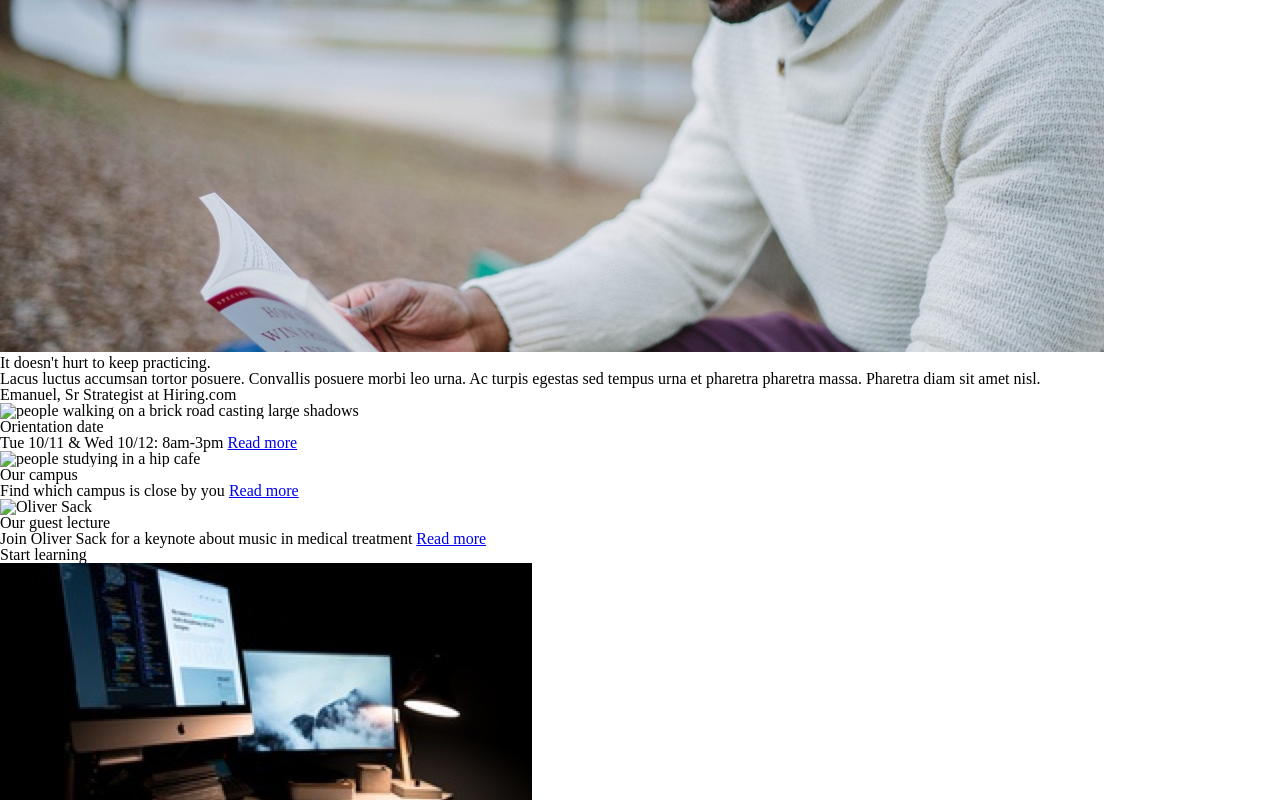
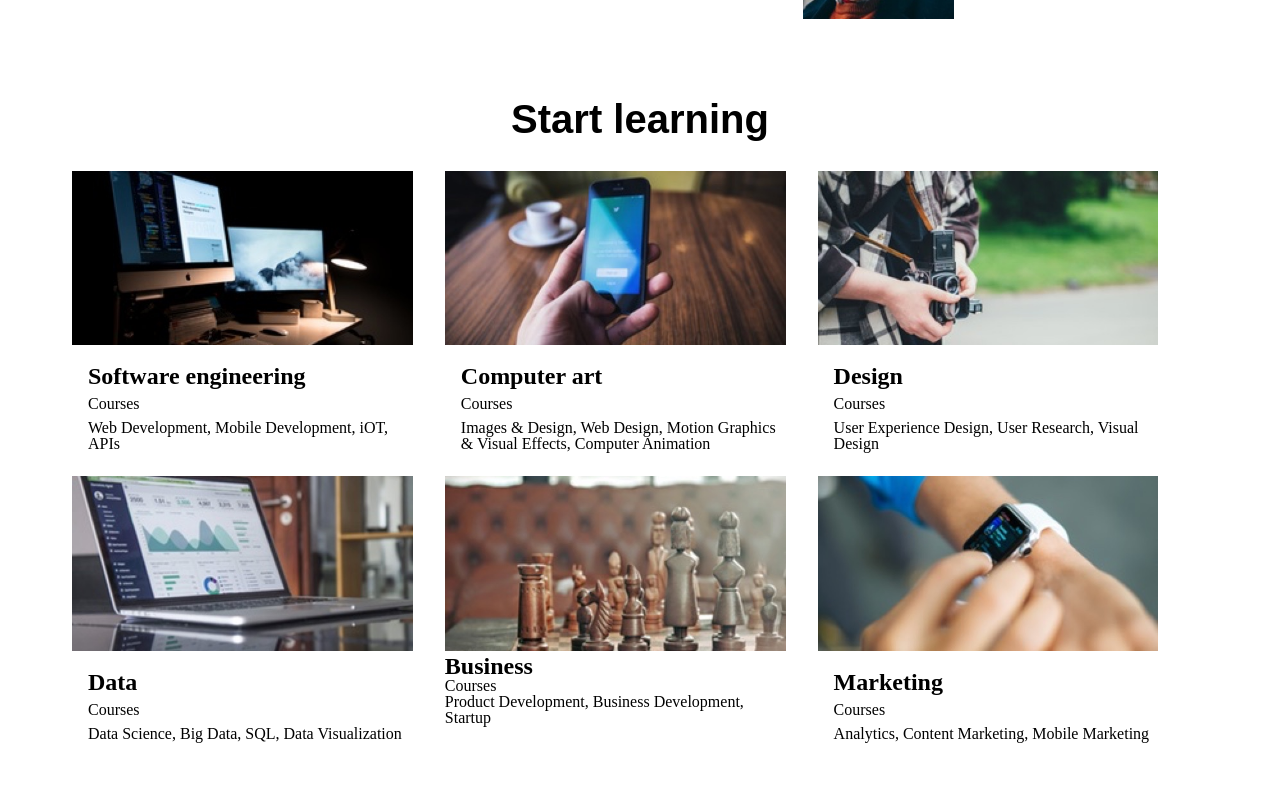
Before and after one commit to aaronjsnyder/colmar, a plain HTML site: page index.html in a window 1280 px wide. Shown: the part 1220-2020 px from the top of the page. Drawn offline with Linux system fonts and the light colour scheme.

Commit message:
Create rough css layout minus footer

```diff
--- a/index.html
+++ b/index.html
@@ -10,8 +10,10 @@
 
 <!--Header-->
     <header>
+      <div class="logo">
         <img src="./resources/images/ic-logo.svg" alt="Colmar Academy lion logo">
         <span><strong>Colmar</strong>Academy</span>
+      </div>
       <nav>
         <ul>
           <li><span>On campus</span></li>
@@ -22,6 +24,8 @@
       </nav>
     </header>
 
+    <div class="main-content">
+
 
 <!--CTA Section-->
 
@@ -30,7 +34,9 @@
         <div class="cta">
           <h1>Learn something new everyday</h1>
           <h2>Lorum ipsum dolor sit amet, consectetur adipiscing elit.</h2>
+          <div class="button">
             <span><a href="#">Start here</a></span>
+          </div>
         </div>
       </section>
 
@@ -50,7 +56,7 @@
         <div class="supporting">
 
           <article class="supporting">
-          <img src="./resources/images/information-orientation" alt="people walking on a
+            <img src="./resources/images/information-orientation.jpg" alt="people walking on a
             brick road casting large shadows">
             <div class="content">
               <h2>Orientation date</h2>
@@ -60,7 +66,7 @@
           </article>
 
           <article class="supporting">
-          <img src="./resources/images/information-campus" alt="people studying in a hip cafe">
+            <img src="./resources/images/information-campus.jpg" alt="people studying in a hip cafe">
             <div class="content">
               <h2>Our campus</h2>
               <span>Find which campus is close by you</span>
@@ -69,7 +75,7 @@
           </article>
 
           <article class="supporting">
-          <img src="./resources/images/information-guest-lecture" alt="Oliver Sack">
+            <img src="./resources/images/information-guest-lecture.jpg" alt="Oliver Sack">
             <div class="content">
               <h2>Our guest lecture</h2>
               <span>Join Oliver Sack for a keynote about music in medical treatment</span>
@@ -86,54 +92,71 @@
 
         <h1>Start learning</h1>
 
+        <div class="articles">
           <article class="course">
             <img src="./resources/images/course-software.jpg" alt="2 side by side computer monitors">
+            <div class="content">
               <h2>Software engineering</h2>
               <span>Courses</span>
-        <span>Web Development, Mobile Development, iOT, APIs</span>
+              <p>Web Development, Mobile Development, iOT, APIs</p>
+            </div>
           </article>
 
           <article class="course">
             <img src="./resources/images/course-computer-art.jpg" alt="a hand holding an iPhone">
+            <div class="content">
               <h2>Computer art</h2>
               <span>Courses</span>
-        <span>Images & Design, Web Design, Motion Graphics & Visual Effects, Computer Animation</span>
+              <p>Images & Design, Web Design, Motion Graphics & Visual Effects, Computer Animation</p>
+            </div>
           </article>
 
           <article class="course">
             <img src="./resources/images/course-design.jpg" alt="man holding a fancy camera">
+            <div class="content">
               <h2>Design</h2>
               <span>Courses</span>
-        <span>User Experience Design, User Research, Visual Design</span>
+              <p>User Experience Design, User Research, Visual Design</p>
+            </div>
           </article>
 
           <article class="course">
             <img src="./resources/images/course-data.jpg" alt="laptop displaying a data driven graph">
+            <div class="content">
               <h2>Data</h2>
               <span>Courses</span>
-        <span>Data Science, Big Data, SQL, Data Visualization</span>
+              <p>Data Science, Big Data, SQL, Data Visualization</p>
+            </div>
           </article>
 
           <article class="course">
             <img src="./resources/images/course-business.jpg" alt="a chessboard">
+            <div class="">
               <h2>Business</h2>
               <span>Courses</span>
-        <span>Product Development, Business Development, Startup</span>
+              <p>Product Development, Business Development, Startup</p>
+            </div>
           </article>
 
           <article class="course">
             <img src="./resources/images/course-marketing.jpg" alt="hands checking an Apple watch">
+            <div class="content">
               <h2>Marketing</h2>
               <span>Courses</span>
-        <span>Analytics, Content Marketing, Mobile Marketing</span>
+              <p>Analytics, Content Marketing, Mobile Marketing</p>
+            </div>
           </article>
+        </div>
       </section>
 
 
 <!--Thesis Section-->
 
       <section class="thesis">
+
         <h1>Thesis exhibit</h1>
+
+        <div class="articles">
           <article class="main">
             <video src="./resources/videos/thesis.mp4">
 
@@ -148,15 +171,20 @@
           <div class="supporting">
             <article class="supporting">
               <img src="./resources/images/thesis-fisma.jpg" alt="a hand taking notes from an iPhone">
+              <div class="content">
                 <h2>Fisma: Design and Prototype</h2>
                 <span>Designer showcase of a new prototype product</span>
+              </div>
             </article>
 
             <article class="supporting">
               <img src="./resources/images/thesis-now-and-then.jpg" alt="skyscrapers">
+              <div class="content">
                 <h2>Now and Then</h2>
                 <span>Research study about New York</span>
+              </div>
             </article>
+          </div>
         </div>
       </section>
 
@@ -172,5 +200,7 @@
           </ul>
         </nav>
       </footer>
+    </div>
+
   </body>
 </html>
--- a/resources/css/style.css
+++ b/resources/css/style.css
@@ -0,0 +1,151 @@
+html {
+  font-size: 16px;
+}
+
+.main-content {
+  position: relative;
+  top: 4rem;
+}
+
+h1 {
+  font-family: sans-serif;
+  font-size: 2.5rem;
+  font-weight: bold;
+}
+
+h2 {
+  font-size: 1.5rem;
+  font-weight: bold;
+}
+
+section {
+  padding: 2rem 1.5rem;
+}
+
+img {
+  max-width: 100%;
+}
+
+nav {
+  padding-right: 2rem;
+}
+
+/* Header Styling */
+
+header {
+  display: flex;
+  justify-content: space-between;
+  align-items: center;
+  width: 100%;
+  height: 4rem;
+  padding: 0 .75rem;
+  position: fixed;
+  z-index: 1;
+  background-color: white;
+}
+
+.logo {
+  display: flex;
+  align-items: center;
+}
+
+.logo img {
+  height: 2rem;
+}
+
+header nav li {
+  display: inline-block;
+  padding-left: 1rem;
+}
+
+/* CTA Banner Styling */
+
+.cta-banner {
+  display: flex;
+  align-items: center;
+}
+
+.cta-banner img {
+  width: 60%;
+  height: auto;
+}
+
+.cta {
+  padding-left: 1.5rem;
+  width: 20rem;
+}
+
+.button {
+  background-color: darkgrey;
+  text-align: center;
+  padding: .5rem 0;
+}
+
+/* Info Section Styling */
+
+.info {
+  display: flex;
+}
+
+article.main {
+  width: 60%;
+  margin-right: 1.5rem;
+}
+
+.info img {
+  width: 100%;
+  height: auto;
+}
+
+div.supporting {
+  width: 35%;
+}
+
+article.supporting {
+  display: flex;
+  align-items: center;
+}
+
+article.supporting img {
+  width: 35%;
+  height: auto;
+  padding: 1rem;
+}
+
+/* Course Section Styling */
+
+.courses {
+  display: flex;
+  flex-direction: column;
+  align-items: center;
+}
+
+.courses .articles {
+  display: flex;
+  flex-wrap: wrap;
+  padding: 2rem 3rem 0 3rem;
+}
+
+.course {
+  width: 30%;
+  margin-right: 2rem;
+}
+
+.course .content {
+  padding: 1rem 0 1.5rem 1rem;
+}
+
+.course .content span {
+  display: inline-block;
+  margin: .5rem 0;
+}
+
+/* Thesis Section Styling */
+
+.thesis .articles{
+  display: flex;
+}
+
+video {
+  max-width: 100%;
+}
```
Lines whose indentation alone changed are shown as unchanged.
